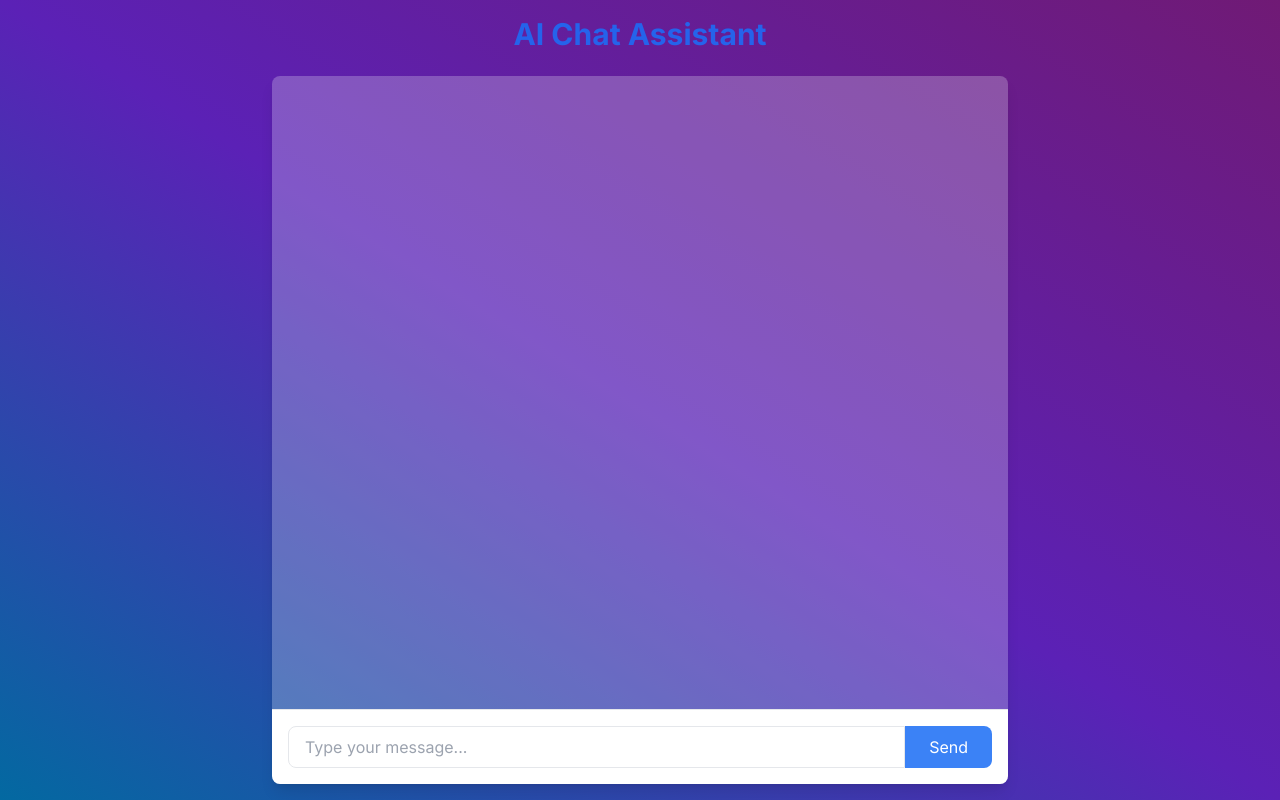
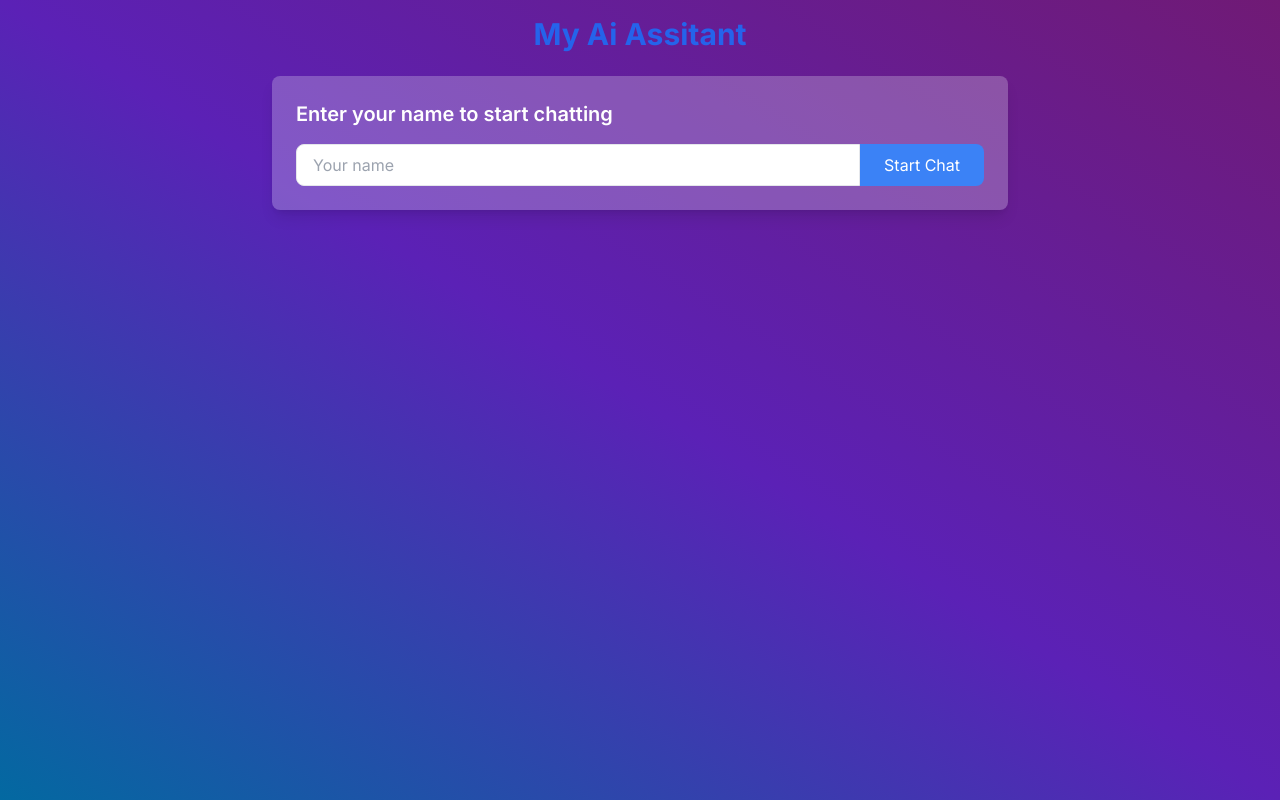
Before and after one commit to akash-20dv/my-assistant-gemini, a Next.js app: page / in a window 1280 px wide. Built offline with nearby package versions, Linux system fonts and the light colour scheme.

Commit message:
updated users and query details

```diff
--- a/package.json
+++ b/package.json
@@ -14,7 +14,8 @@
     "dotenv": "^16.4.5",
     "next": "14.2.4",
     "react": "^18",
-    "react-dom": "^18"
+    "react-dom": "^18",
+    "react-icons": "^5.2.1"
   },
   "devDependencies": {
     "eslint": "^8",
--- a/src/app/api/chat/route.js
+++ b/src/app/api/chat/route.js
@@ -1,17 +1,41 @@
-import { GoogleGenerativeAI } from '@google/generative-ai'
+import { GoogleGenerativeAI } from '@google/generative-ai';
+
 const genAI = new GoogleGenerativeAI(process.env.GEMINI_API_KEY);
 
-export async function POST(request){
-    const { message } = await request.json();
-    const model = genAI.getGenerativeModel({model: "gemini-1.5-flash"});
-    try {
-        const result = await model.generateContent(message);
-        const response = result.response.text();
-        const limitdResponse = response.split(' ').slice(0,550).join(' ');
-        return Response.json({response: limitdResponse });
+const akashInfo = `
+Hi, I'm Akash Saini, a passionate UI/UX Developer with 2 years and 7 months of experience.
+My skills include:
+- Languages and Frameworks: React.js, Next.js (app routing, page routing), jQuery, JavaScript, HTML, CSS, Bootstrap (versions 4 and 5), Tailwind CSS, and React Bootstrap.
+- Animation Development: Framer Motion, React Spring, GSAP, and AOS.
+- Code Optimisation: Creating reusable functions and components, leveraging inbuilt methods, hooks, ES6 features, caching techniques, and lazy loading.
+I focus on enhancing website performance while adhering to SEO best practices.
+-I’ve developed various projects, including e-commerce websites, banking and finance websites ,healthcare platforms, hospitality sites, business websites, portfolio showcases, company profiles, AI chatbots, CMS tools, and PMIS solutions.
+- I love Creating wireframes , prototypes , Ui/ux Design , logos including your Brand collaterals.
+- My E-mail Address for business is sainiakash2096@gmail.com .
+`;
 
-    } catch (error) {
-        console.error('Error generating response:' , error);
-        return Response.json({error: 'Failed to generate response'}, { status: 500 });
-    }
+export async function POST(request) {
+  const { message, username } = await request.json();
+  const model = genAI.getGenerativeModel({ model: 'gemini-1.5-flash' });
+
+  const prompt = `
+You are an AI assistant for Akash Saini. Use the following information about Akash to answer questions:
+${akashInfo}
+Always address the user as ${username}.
+The user's question is: ${message}
+Provide a concise response in up to 200 words.
+`;
+
+  try {
+    const result = await model.generateContent(prompt);
+    const response = result.response.text();
+
+    // Limit response to 200 words
+    const limitedResponse = response.split(' ').slice(0, 200).join(' ');
+
+    return Response.json({ response: limitedResponse });
+  } catch (error) {
+    console.error('Error generating response:', error);
+    return Response.json({ error: 'Failed to generate response' }, { status: 500 });
+  }
 }
--- a/src/app/components/MessageHistory.js
+++ b/src/app/components/MessageHistory.js
@@ -11,7 +11,7 @@
             </div>
             <div className="flex justify-start">
               <p className="bg-gray-100 text-black p-3 rounded-lg max-w-xs md:max-w-md lg:max-w-lg">
-                <span className="font-semibold">AI:</span> {msg.ai}
+                <span className="font-semibold">Akash:</span> {msg.ai}
               </p>
             </div>
           </div>
--- a/src/app/components/Popup.js
+++ b/src/app/components/Popup.js
@@ -1,17 +1,21 @@
+import { FaEnvelope , FaLinkedin , FaFileDownload, FaSadCry } from 'react-icons/fa';
+
 export default function Popup({ onClose }) {
     return (
       <div className="fixed inset-0 bg-black bg-opacity-50 flex items-center justify-center z-50">
         <div className="bg-white p-8 rounded-lg shadow-xl max-w-md w-full">
-          <h2 className="text-2xl font-bold mb-4 text-blue-600">Contact Us</h2>
+          <h2 className="text-2xl font-bold mb-4 text-blue-600">Contact Me</h2>
           <p className="mb-4 text-gray-700">
-            You've reached 10 requests. Please contact us for further assistance:
+            <FaSadCry/> You've reached 10 requests. Please contact me for further assistance:
           </p>
           <p className="mb-2 text-gray-800">
-            <span className="font-semibold">Email:</span> example@email.com
+            <span className="font-semibold"> <FaEnvelope/> :</span> <a href="mailto:sainiakash2096@gmail.com" className="no-underline text-emerald-400 hover:text-emerald-800"> sainiakash2096@gmail.com </a>
           </p>
           <p className="mb-6 text-gray-800">
-            <span className="font-semibold">Twitter:</span> @example_twitter
-          </p>
+            <span className="font-semibold"><FaLinkedin/> :</span> <a href="https://www.linkedin.com/in/akash-saini-8808441b2/
+          " className="no-underline text-emerald-400 hover:text-emerald-800"> Linkedin </a> </p>
+          <p className="mb-6 text-gray-800">
+            <span className="font-semibold"><FaFileDownload/> :</span> <a href="/Akash+resume.pdf" download className="no-underline text-emerald-400 hover:text-emerald-800"> Download Resume </a> </p>
           <button
             onClick={onClose}
             className="w-full px-4 py-2 bg-blue-500 text-white rounded-lg hover:bg-blue-600 focus:outline-none focus:ring-2 focus:ring-blue-500 transition duration-200"
--- a/src/app/page.js
+++ b/src/app/page.js
@@ -1,4 +1,3 @@
-
 'use client';
 import { useState, useEffect, useRef } from 'react';
 import ChatInterface from './components/ChatInterface';
@@ -9,11 +8,14 @@ export default function Home() {
   const [messages, setMessages] = useState([]);
   const [requestCount, setRequestCount] = useState(0);
   const [showPopup, setShowPopup] = useState(false);
+  const [username, setUsername] = useState('');
   const messageEndRef = useRef(null);
 
   useEffect(() => {
     const count = localStorage.getItem('requestCount') || 0;
     setRequestCount(parseInt(count));
+    const storedUsername = localStorage.getItem('username') || '';
+    setUsername(storedUsername);
   }, []);
 
   useEffect(() => {
@@ -34,7 +36,7 @@ export default function Home() {
     try {
       const response = await fetch('/api/chat', {
         method: 'POST',
-        body: JSON.stringify({ message }),
+        body: JSON.stringify({ message, username }),
         headers: { 'Content-Type': 'application/json' },
       });
       const data = await response.json();
@@ -50,16 +52,57 @@ export default function Home() {
     }
   };
 
+  const handleUsernameSubmit = (newUsername) => {
+    setUsername(newUsername);
+    localStorage.setItem('username', newUsername);
+  };
+
   return (
     <div className="min-h-screen bg-gradient-to-bl from-fuchsia-900 via-violet-800 to-sky-700 flex flex-col">
       <div className="flex-grow flex flex-col max-w-3xl mx-auto w-full p-4">
-        <h1 className="text-3xl font-bold text-center text-blue-600 mb-6">AI Chat Assistant</h1>
-        <div className="bg-slate-100/25 rounded-lg shadow-lg flex-grow flex flex-col overflow-hidden">
-          <MessageHistory messages={messages} messageEndRef={messageEndRef} />
-          <ChatInterface onSendMessage={handleNewMessage} />
-        </div>
+        <h1 className="text-3xl font-bold text-center text-blue-600 mb-6">My Ai Assitant</h1>
+        {!username ? (
+          <UsernameForm onSubmit={handleUsernameSubmit} />
+        ) : (
+          <div className="bg-slate-100/25 rounded-lg shadow-lg flex-grow flex flex-col overflow-hidden">
+            <MessageHistory messages={messages} messageEndRef={messageEndRef} />
+            <ChatInterface onSendMessage={handleNewMessage} />
+          </div>
+        )}
       </div>
       {showPopup && <Popup onClose={() => setShowPopup(false)} />}
     </div>
   );
 }
+
+function UsernameForm({ onSubmit }) {
+  const [inputUsername, setInputUsername] = useState('');
+
+  const handleSubmit = (e) => {
+    e.preventDefault();
+    if (inputUsername.trim()) {
+      onSubmit(inputUsername);
+    }
+  };
+
+  return (
+    <form onSubmit={handleSubmit} className="bg-slate-100/25 p-6 rounded-lg shadow-lg">
+      <h2 className="text-xl font-semibold mb-4 text-white">Enter your name to start chatting</h2>
+      <div className="flex">
+        <input
+          type="text"
+          value={inputUsername}
+          onChange={(e) => setInputUsername(e.target.value)}
+          placeholder="Your name"
+          className="flex-grow px-4 py-2 border rounded-l-lg focus:outline-none focus:ring-2 focus:ring-blue-500"
+        />
+        <button
+          type="submit"
+          className="px-6 py-2 bg-blue-500 text-white rounded-r-lg hover:bg-blue-600 focus:outline-none focus:ring-2 focus:ring-blue-500 transition duration-200"
+        >
+          Start Chat
+        </button>
+      </div>
+    </form>
+  );
+}
```
Also changed, not shown: 2 other files (tests, documents, lock files or other folders).
